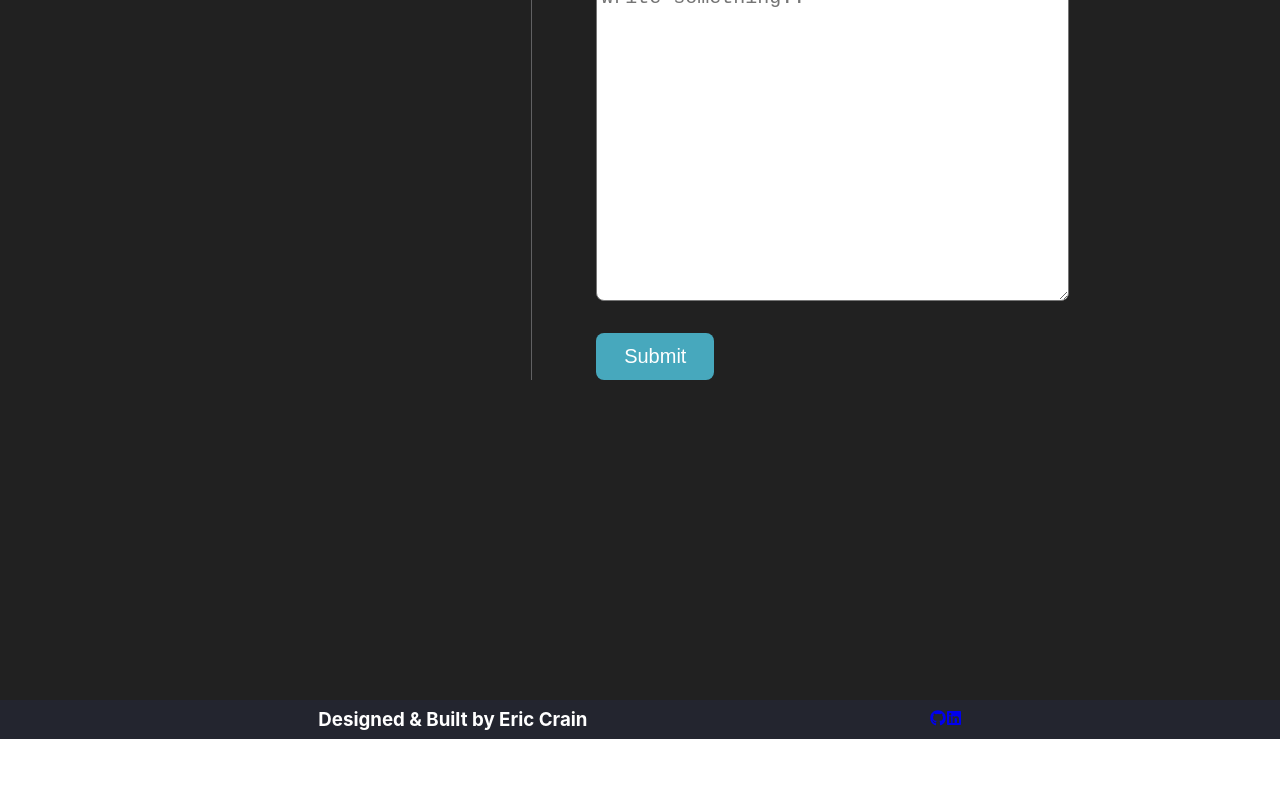
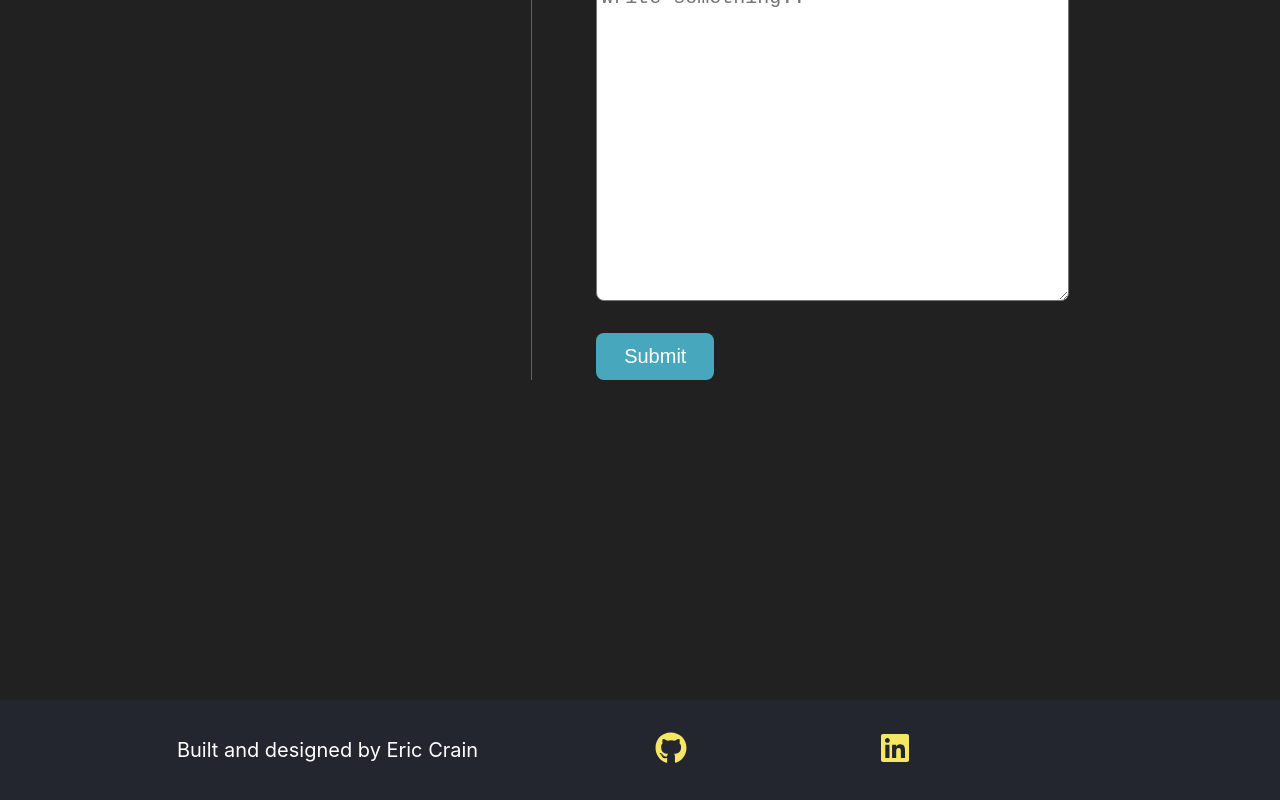
Before and after one commit to Ericcrain77/Portfolio-V2, a React (Create React App) app: page / in a window 1280 px wide. Shown: the part 4516-5316 px from the top of the page. Before the commit the page ends 5255 px from the top, so only its background shows below. Built offline with nearby package versions, Linux system fonts and the light colour scheme.

Commit message:
adding styling to footer

```diff
--- a/src/components/ContactForm/contactForm.css
+++ b/src/components/ContactForm/contactForm.css
@@ -85,6 +85,7 @@
 
 .contact-form-right button:hover {
     background-color: var(--pacific-blue-dark);
+    transition: .25s ease-in-out;
 }
 
 .contact-form-right button:active {
--- a/src/components/Footer/Footer.js
+++ b/src/components/Footer/Footer.js
@@ -1,16 +1,17 @@
 import React from "react";
 import './footer.css';
+import { IconContext } from 'react-icons';
 import { FaGithub, FaLinkedin } from 'react-icons/fa';
 
 function Footer() {
     return (
         <div className="footer-conatiner">
             <div>
-                <h3>Designed & Built by Eric Crain</h3>
+                <h3>Built and designed by Eric Crain</h3>
             </div>
             <div>
-                <i><a href="https://github.com/Ericcrain77" target="_blank" rel="noopener noreferrer"><FaGithub /></a></i>
-                <i><a href="https://www.linkedin.com/in/eric-crain-899a53218/" target="_blank" rel="noopener noreferrer"><FaLinkedin /></a></i>
+                <i><a href="https://github.com/Ericcrain77" target="_blank" rel="noopener noreferrer"><IconContext.Provider value={{className: 'footer-conatiner-icons', size: 32}}><FaGithub /></IconContext.Provider></a></i>
+                <i><a href="https://www.linkedin.com/in/eric-crain-899a53218/" target="_blank" rel="noopener noreferrer"><IconContext.Provider value={{className: 'footer-conatiner-icons', size: 32}}><FaLinkedin /></IconContext.Provider></a></i>
             </div>
         </div>
     )
--- a/src/components/Footer/footer.css
+++ b/src/components/Footer/footer.css
@@ -4,6 +4,24 @@
         gap: 2rem;
         justify-content: space-evenly;
         align-items: center;
-        padding: .5rem;
+        padding: 2rem;
         color: white;
 }
+
+.footer-conatiner h3 {
+        font-weight: 400;
+        font-size: clamp(10px, 2vw, 20px);
+}
+
+.footer-conatiner i {
+        padding-right: 12rem;
+}
+
+.footer-conatiner-icons {
+        color: var(--corn);
+}
+
+.footer-conatiner-icons:hover {
+        color: var(--granite-gray);
+        transition: .25s ease-in-out;
+}
```
